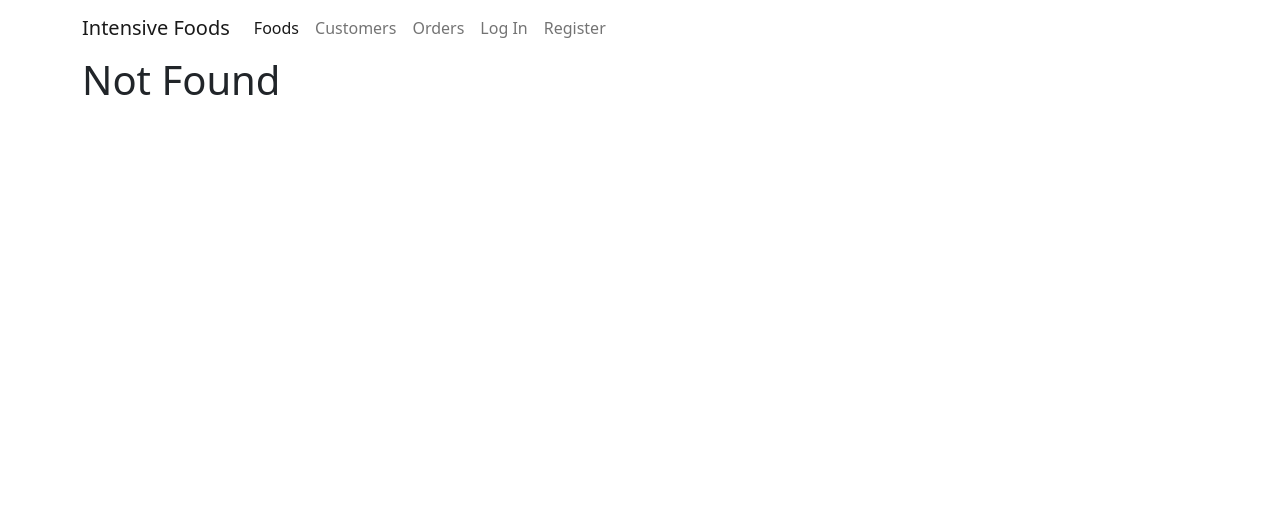
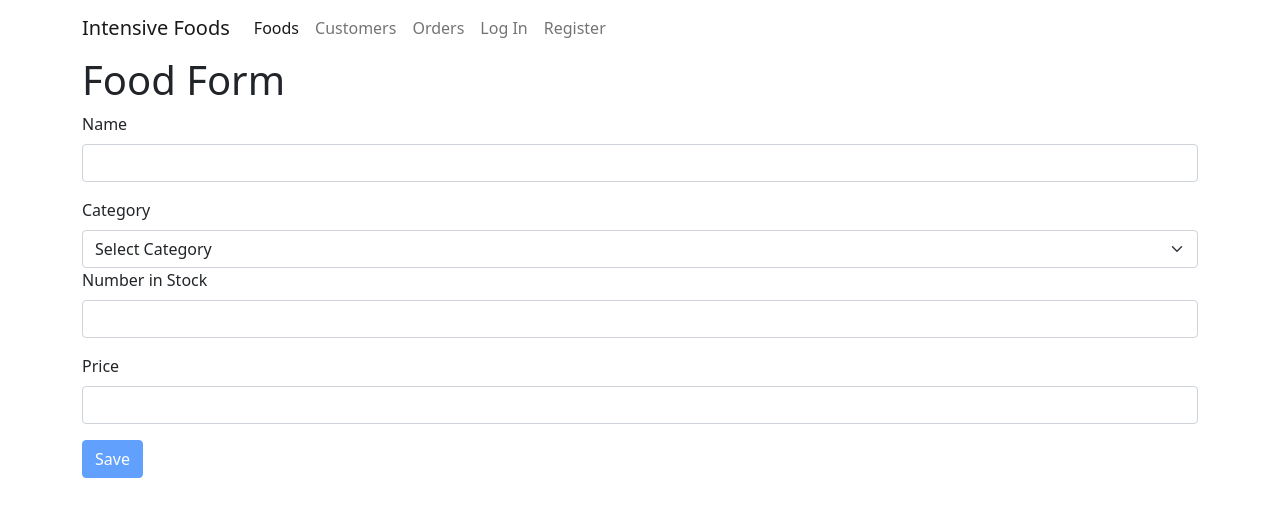
Before and after one commit to Kevin-Krantz/intensive-foods, a React (Create React App) app: page /foods/new in a window 1280 px wide. Before the commit this address led to /not-found. Shown: the top 516 px of the page. Built offline with nearby package versions, Linux system fonts and the light colour scheme.

Commit message:
implemented NewFoodForm.jsx and a common  DropDown.jsx

```diff
--- a/src/App.jsx
+++ b/src/App.jsx
@@ -8,6 +8,7 @@ import Orders from "./components/Orders";
 import FoodForm from "./components/FoodForm";
 import NotFound from "./components/NotFound";
 import RegisterForm from "./components/RegisterForm";
+import NewFoodForm from "./components/NewFoodForm";
 
 class App extends Component {
   render() {
@@ -18,10 +19,11 @@ class App extends Component {
           <Route path="/login" component={LoginForm} />
           <Route path="/register" component={RegisterForm} />
           <Route path="/customers" component={Customers} />
+          <Route path="/foods/new" component={NewFoodForm} />
           <Route path="/orders" component={Orders} />
           <Route path="/not-found" component={NotFound} />
           <Route path="/:id" component={FoodForm} />
-          <Route path="/" exact component={Foods} />
+          <Route exact path="/" component={Foods} />
           <Redirect to="/not-found" />
         </Switch>
       </div>
--- a/src/components/Foods.jsx
+++ b/src/components/Foods.jsx
@@ -2,6 +2,7 @@ import React, { Component } from "react";
 import _ from "lodash";
 import { getFoods } from "../services/fakeFoodService";
 import { getCategories } from "../services/fakeCategoryService";
+import { Link } from "react-router-dom";
 import ListGroup from "./common/ListGroup";
 import Pagination from "./common/Pagination";
 import { Paginate } from "../utils/paginate";
@@ -87,6 +88,9 @@ class Foods extends Component {
           />
         </div>
         <div className="col">
+          <Link to="/foods/new" className="btn btn-primary">
+            New Food
+          </Link>
           <p>Showing {filteredCount} foods in the database</p>
           <FoodsTable
             foods={foods}
--- a/src/components/LoginForm.jsx
+++ b/src/components/LoginForm.jsx
@@ -9,8 +9,9 @@ class LoginForm extends Form {
   };
 
   schema = Joi.object({
+    // här deklarerar jag Joi schema.
     username: Joi.string().required().min(2).label("Username"), // fluent API
-    password: Joi.string().required().min(4).label("Password"),
+    password: Joi.string().required().min(4).label("Password"), // username och password har en context.key som ligger i detail objektet.
   });
 
   doSubmit = () => {
--- /dev/null
+++ b/src/components/NewFoodForm.jsx
@@ -0,0 +1,49 @@
+import React from "react";
+import Joi from "joi";
+import Form from "./common/Form";
+import { getCategories } from "../services/fakeCategoryService";
+
+const DEFAULT_CATEGORY = { _id: "", name: "Select Category" };
+
+class NewFoodForm extends Form {
+  state = {
+    data: { name: "", categoryId: "", numberInStock: "", price: "" },
+    errors: {},
+    categories: [],
+    defaultCategory: DEFAULT_CATEGORY,
+  };
+
+  componentDidMount() {
+    const categories = [DEFAULT_CATEGORY, ...getCategories()];
+    this.state.categories = { DEFAULT_CATEGORY, ...categories };
+    this.setState({ categories });
+  }
+
+  schema = Joi.object({
+    name: Joi.string().required().min(2).label("Name"), // fluent API
+    categoryId: Joi.string().required().label("Category"),
+    numberInStock: Joi.string().required().min(0).label("Stock"), // name category number in stock price
+    price: Joi.string().required().min(4).label("Price"),
+  });
+
+  doSubmit = () => {
+    console.log("LOGGA IN");
+  };
+
+  render() {
+    return (
+      <div>
+        <h1>Food Form</h1>
+        <form onSubmit={this.handleSubmit}>
+          {this.renderInput("name", "Name")}
+          {this.renderDropDown("categoryId", "Category", this.state.categories)}
+          {this.renderInput("numberInStock", "Number in Stock")}
+          {this.renderInput("price", "Price")}
+          {this.renderbutton("Save")}
+        </form>
+      </div>
+    );
+  }
+}
+
+export default NewFoodForm;
--- /dev/null
+++ b/src/components/common/DropDown.jsx
@@ -0,0 +1,53 @@
+import React from "react";
+
+function DropDown({ name, label, value, onChange, error, categories }) {
+  return (
+    <div>
+      {console.log(categories)}
+      <label htmlFor={name} className="form-label">
+        {label}
+      </label>
+
+      <select
+        onChange={onChange}
+        value={value}
+        name={name}
+        htmlFor={name}
+        className="form-select"
+      >
+        {categories.map((data) => (
+          <option value={data._id} key={data._id}>
+            {data.name}
+          </option>
+        ))}
+      </select>
+      {error && <div className="alert alert-danger">{error}</div>}
+    </div>
+  );
+}
+
+export default DropDown;
+
+// försök att göra en reusable component här som ska göra en sån där dropdown som jag ska kunna anropa i newfoodform.
+
+// import React from "react";
+
+// function Input({ name, label, value, onChange, error }) {
+//   return (
+//     <div className="mb-3">
+//       <label htmlFor={name} className="form-label">
+//         {label}
+//       </label>
+//       <input
+//         onChange={onChange}
+//         value={value}
+//         className="form-control"
+//         id={name}
+//         name={name}
+//       />
+//       {error && <div className="alert alert-danger">{error}</div>}
+//     </div>
+//   );
+// }
+
+// export default Input;
--- a/src/components/common/Form.jsx
+++ b/src/components/common/Form.jsx
@@ -1,5 +1,6 @@
 import React, { Component } from "react";
 import Input from "./Input";
+import DropDown from "../common/DropDown";
 
 class Form extends Component {
   state = {
@@ -9,20 +10,22 @@ class Form extends Component {
 
   validate() {
     const options = { abortEarly: false };
-    const { error } = this.schema.validate(this.state.data, options);
+    const { error } = this.schema.validate(this.state.data, options); // this.schema.validate är Jois validate funktion. Den vill ha det objektet som ska valideras mot vår Joi schema, det objektet ligger i mitt state. Alltså this.state.data
 
-    if (!error) return null;
+    if (!error) return null; // skicka tillbaka error om falsy,
 
     const errors = {};
-    for (const detail of error.details)
-      errors[detail.context.key] = detail.message;
+    for (const detail of error.details) // om inte falsy, i error objektet finns det en array som heter details, det är detaljerna i mina errors,
+      errors[detail.context.key] = detail.message; // varje detail objekt har en context.key, i mitt fall är det username och password, och den har även detail.message som är error meddelandet som Joi har genererat baserat på kraven i mitt joi object,
+    // alltså .string().required().min(2).label
 
     return errors;
   }
 
   validateProperty({ name, value }) {
-    const subSchema = this.schema.extract(name);
-    const { error } = subSchema.validate(value);
+    // det jag skickar in här är en input, namn och värde, och input.value är det värdet som jag skriver i den inputen just nu
+    const subSchema = this.schema.extract(name); // extract är en funktion från Joi, name kommer plocka ut BARA username reglerna och ge mig en ny subschema som bara innehåller username reglerna
+    const { error } = subSchema.validate(value); // här vill jag har abortEarly för att jag vill bara ha 1 meddelande, den ger mig en details array med bara 1 element
 
     if (!error) return null;
 
@@ -30,7 +33,7 @@ class Form extends Component {
   }
 
   handleChange = ({ target: input }) => {
-    const errors = { ...this.state.errors };
+    const errors = { ...this.state.errors }; // klonar errors objektet
     const errorMessage = this.validateProperty(input);
     if (errorMessage) errors[input.name] = errorMessage;
     else delete errors[input.name];
@@ -58,6 +61,21 @@ class Form extends Component {
     );
   }
 
+  renderDropDown(name, label, categories) {
+    const { data, errors } = this.state;
+
+    return (
+      <DropDown
+        categories={categories}
+        name={name}
+        label={label}
+        value={data[name]}
+        error={errors[name]}
+        onChange={this.handleChange}
+      />
+    );
+  }
+
   renderInput(name, label) {
     const { data, errors } = this.state;
 
@@ -75,4 +93,4 @@ class Form extends Component {
 
 export default Form;
 
-// abstrakt komponent är en komponent som inte har render
+// abstrakt komponent är en komponent som inte har render funktion
```
